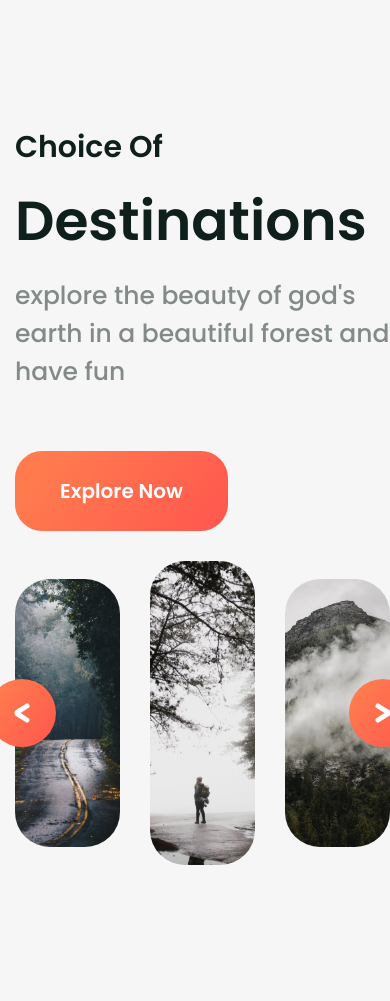
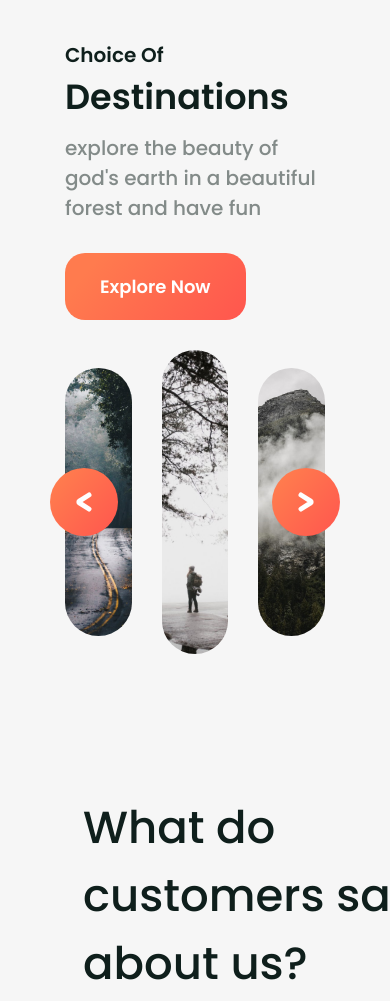
Before and after one commit to Val-Done/GoTrip, a plain HTML site: page index.html in a window 390 px wide. Shown: the top 1001 px of the page. Drawn offline with nearby package versions, Linux system fonts and the light colour scheme.

Commit message:
Section destianations is dane

```diff
--- a/css/main.css
+++ b/css/main.css
@@ -735,12 +735,48 @@ body {
     border-radius: 18px;
     font-size: 20px;
   }
+  .destinations {
+    padding: 40px 50px;
+  }
   .destinations__row {
     flex-direction: column;
     row-gap: 30px;
   }
+  .container-right {
+    /* padding-left: calc((100% - 1270px) / 2 + 15px); */
+    padding-right: 15px;
+  }
   .destinations__slider {
     width: 100%;
+  }
+  .slider__btn--prev {
+    left: -15px;
+    padding-left: 26px;
+  }
+  .slider__btn--next {
+    right: -15px;
+    padding-right: 26px;
+  }
+  .destinations__title {
+    margin-bottom: 10px;
+    font-size: 35px;
+  }
+  .destinations__title span {
+    display: block;
+    font-size: 20px;
+  }
+  .destinations__text {
+    font-size: 20px;
+    margin-bottom: 30px;
+  }
+  .destinations__btn {
+    padding: 20px 35px;
+    border-radius: 20px;
+    font-size: 18px;
+    -webkit-border-radius: 20px;
+    -moz-border-radius: 20px;
+    -ms-border-radius: 20px;
+    -o-border-radius: 20px;
   }
 }
 
```
